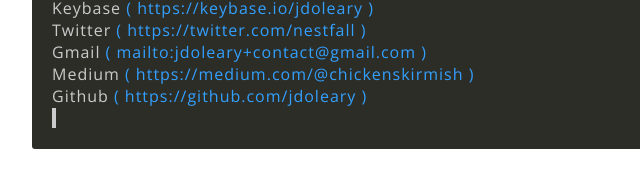
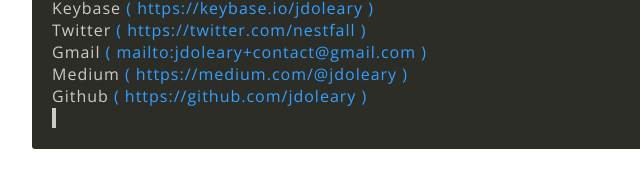
Before and after one commit to jdoleary/jdoleary.me, a website: page app/index.html in a window 1280 px wide. Shown: the part 405-592 px from the top of the page, 208-848 px from the left. Drawn offline with nearby package versions, Linux system fonts and the light colour scheme.

Commit message:
fix (MediumLink) Changed url for Medium account

```diff
--- a/app/index.html
+++ b/app/index.html
@@ -59,7 +59,7 @@
       </li>
       <li>
         <span class="text--white">Medium</span>
-        <a href="https://medium.com/@chickenskirmish" rel="me">( https://medium.com/@chickenskirmish )</a>
+        <a href="https://medium.com/@jdoleary" rel="me">( https://medium.com/@jdoleary )</a>
       </li>
       <li>
         <span class="text--white">Github</span>
```
